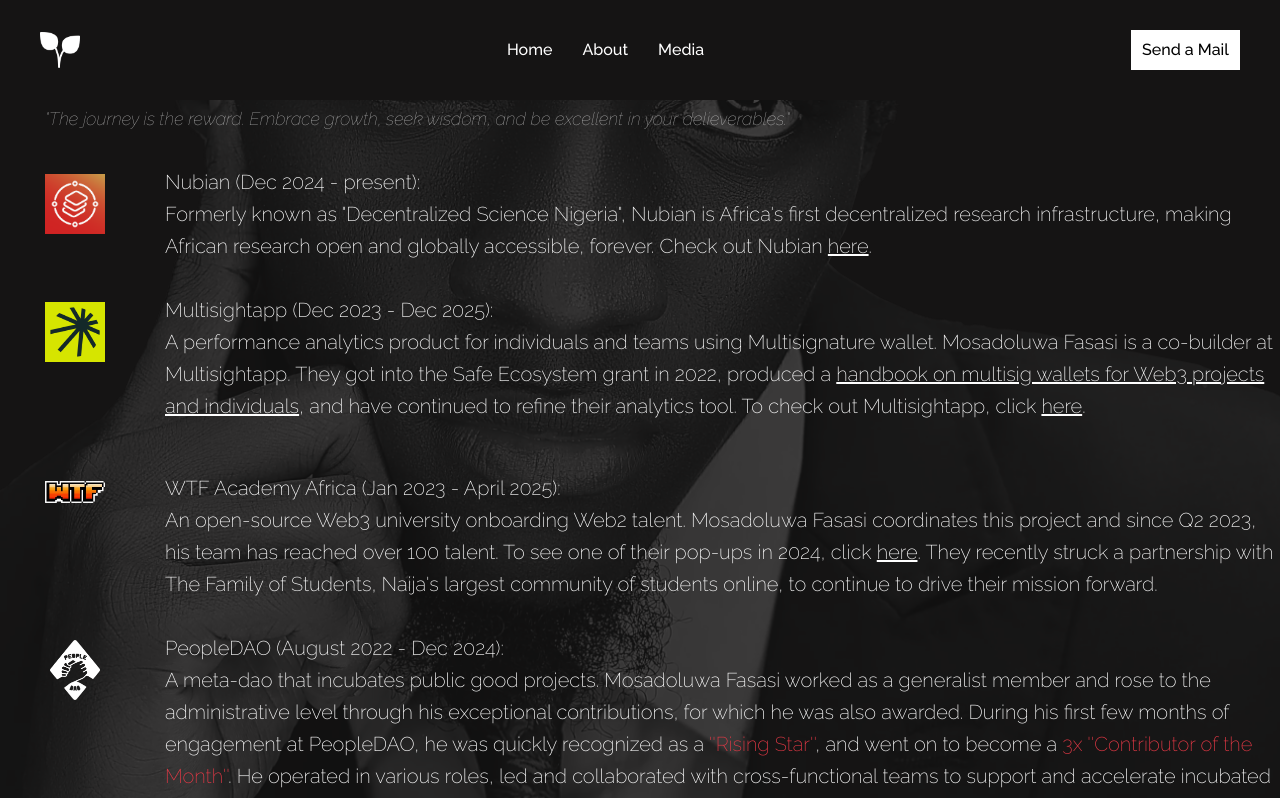
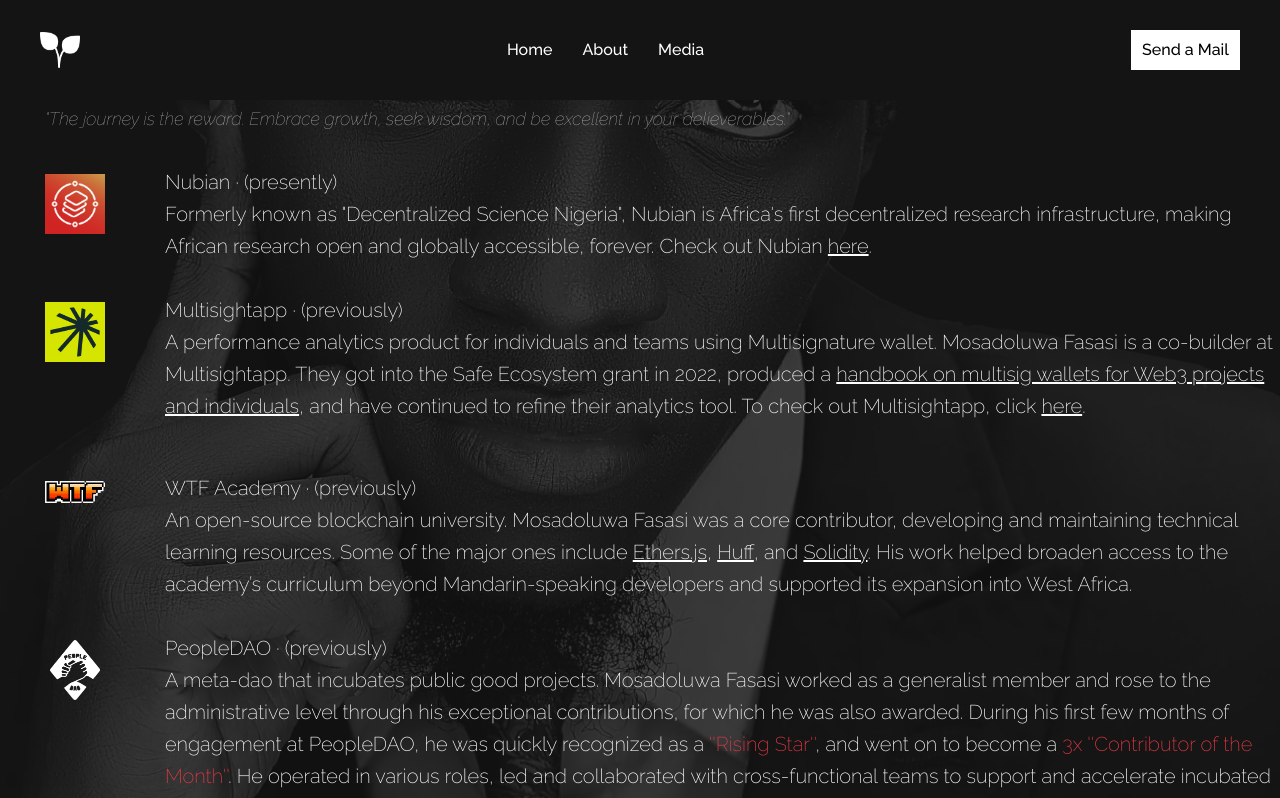
Before and after one commit to Mosamorphing/website, a React (Vite) app: page /career in a window 1280 px wide. Shown: the top 798 px of the page. Built offline with nearby package versions, Linux system fonts and the light colour scheme.

Commit message:
updates career section

```diff
--- a/src/pages/About/Career.jsx
+++ b/src/pages/About/Career.jsx
@@ -34,7 +34,7 @@
                     />
                   </div>
                   <p className="flex-1 -mt-2 sm:-mt-[6px]">
-                    Nubian (Dec 2024 - present): <br /> Formerly known as "Decentralized Science Nigeria", Nubian is Africa's first decentralized research infrastructure, making African research open and globally accessible, forever. Check out
+                    Nubian · (presently) <br /> Formerly known as "Decentralized Science Nigeria", Nubian is Africa's first decentralized research infrastructure, making African research open and globally accessible, forever. Check out
                     Nubian {" "}
                     <a
                       className="underline"
@@ -56,7 +56,7 @@
                     />
                   </div>
                   <p className="flex-1 -mt-2 sm:-mt-[6px]">
-                    Multisightapp (Dec 2023 - Dec 2025): <br /> A performance analytics
+                    Multisightapp · (previously) <br /> A performance analytics
                     product for individuals and teams using Multisignature wallet. Mosadoluwa Fasasi is a
                     co-builder at Multisightapp. They got into the Safe
                     Ecosystem grant in 2022, produced a                    <a
@@ -89,21 +89,36 @@
                     />
                   </div>
                   <p className="flex-1 mt-[10px] sm:mt-[4px]">
-                    WTF Academy Africa (Jan 2023 - April 2025): <br /> An
-                    open-source Web3 university onboarding Web2 talent.
-                    Mosadoluwa Fasasi coordinates this project and since Q2 2023, his
-                    team has reached over 100 talent. To see one of their
-                    pop-ups in 2024, click{" "}
+                    WTF Academy · (previously) <br />
+                    An open-source blockchain university. Mosadoluwa Fasasi was a core contributor, developing and maintaining technical learning resources. Some of the major ones include{' '}
                     <a
                       className="underline"
                       target="_blank"
-                      href="https://www.linkedin.com/company/wtf-academy-africa/"
+                      rel="noopener noreferrer"
+                      href="https://github.com/WTFAcademy/WTF-Ethers/tree/main/en"
                     >
-                      here
+                      Ethers.js
                     </a>
-                    {""}. They recently struck a partnership with The Family of
-                    Students, Naija's largest community of students online, to
-                    continue to drive their mission forward.
+                    ,{' '}
+                    <a
+                      className="underline"
+                      target="_blank"
+                      rel="noopener noreferrer"
+                      href="https://x.com/WTFAcademy_/status/1727735822269747318"
+                    >
+                      Huff
+                    </a>
+                    , and{' '}
+                    <a
+                      className="underline"
+                      target="_blank"
+                      rel="noopener noreferrer"
+                      href="https://github.com/WTFAcademy/WTF-Solidity/tree/main/Languages/en"
+                    >
+                      Solidity
+                    </a>
+                    .
+                    His work helped broaden access to the academy’s curriculum beyond Mandarin-speaking developers and supported its expansion into West Africa.
                   </p>
                 </div>
                 <div className="flex gap-x-5 sm:gap-x-5 gap-y-3">
@@ -115,7 +130,7 @@
                     />
                   </div>
                   <p className="flex-1 -mt-2 sm:-mt-[6px]">
-                    PeopleDAO (August 2022 - Dec 2024): <br /> A meta-dao that
+                    PeopleDAO · (previously) <br /> A meta-dao that
                     incubates public good projects. Mosadoluwa Fasasi worked as
                     a generalist member and rose to the administrative level
                     through his exceptional contributions, for which he was also
@@ -157,7 +172,7 @@
                     />
                   </div>
                   <p className="flex-1 -mt-2 sm:-mt-[6px]">
-                    Techsemester | Talntsapp (Jan 2023 - Apr 2024): <br /> An
+                    Techsemester | Talntsapp · (previously) <br /> An
                     ed-tech startup with a digital product for creators.
                     Mosadoluwa Fasasi worked as a generalist within a small team
                     of builders. His role varied over time. Some of the
```
